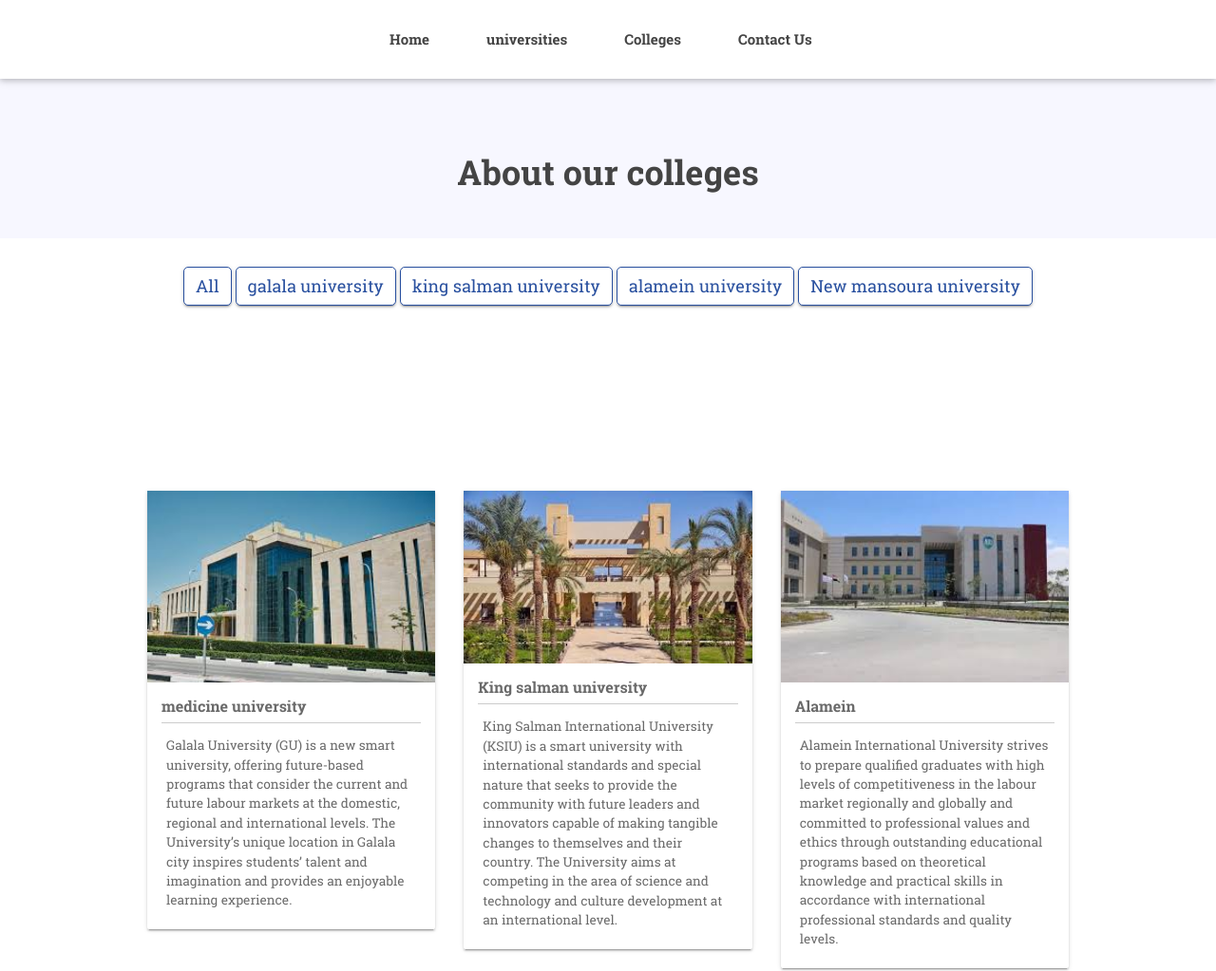
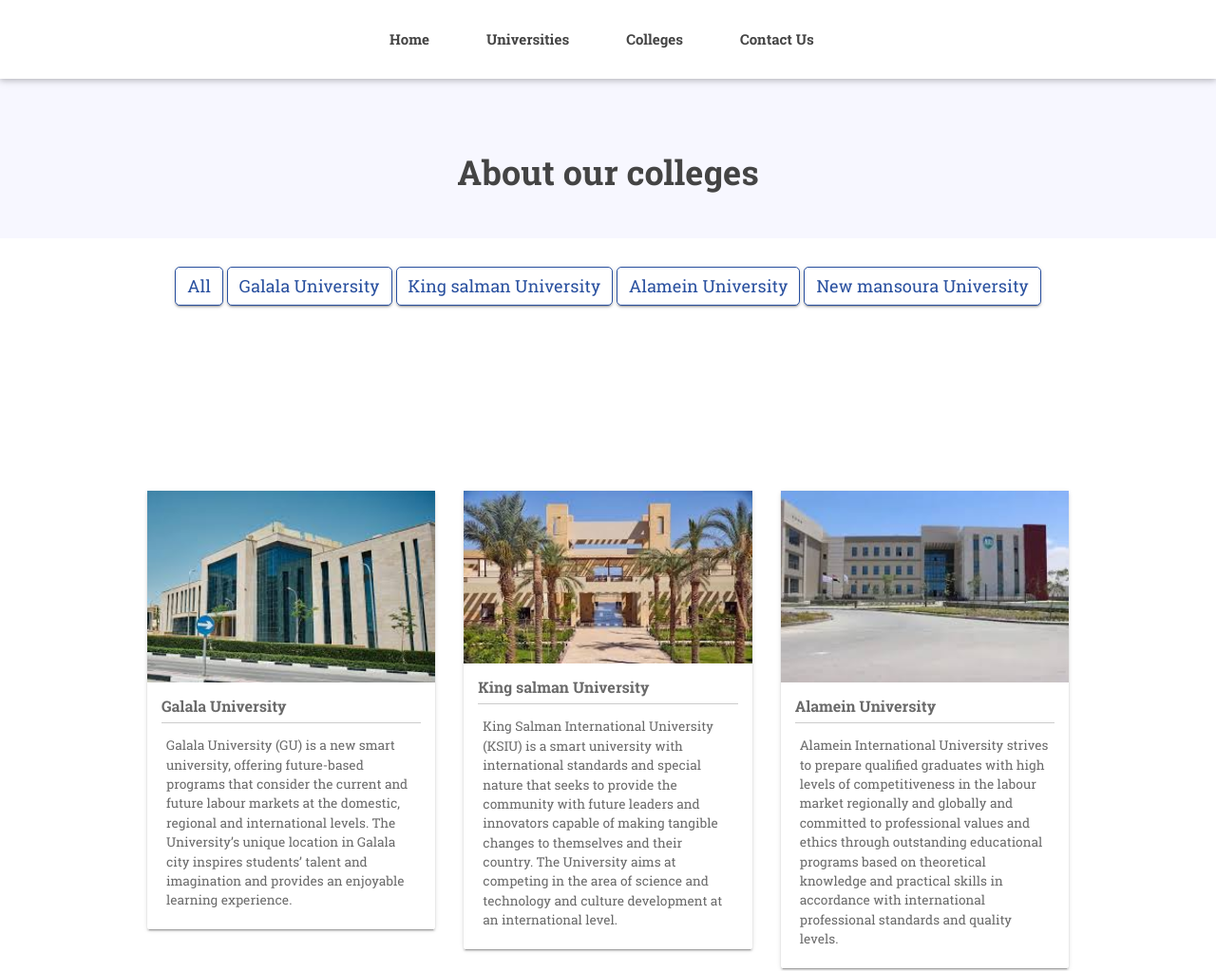
Before and after one commit to omarzo0/ahlia-project, a plain HTML site: page colleges.html in a window 1280 px wide. Shown: the top 1023 px of the page at 95% size. Drawn offline with Linux system fonts and the light colour scheme.

Commit message:
update college.html
3ady

```diff
--- a/colleges.html
+++ b/colleges.html
@@ -37,7 +37,7 @@
             <div id="menu" class="col-md-9 d-none d-md-block nav-item">
               <ul>
                 <li><a href="index.html">Home</a></li>
-                <li><a href="universities.html">universities</a></li>
+                <li><a href="universities.html">Universities</a></li>
                 <li><a href="colleges.html">Colleges</a></li>
                 <li><a href="contact_us.html">Contact Us</a></li>
               </ul>
@@ -65,22 +65,22 @@
               All
             </button>
             <button class="btn btn-default filter-button" data-filter="hdpe">
-              galala university
+              Galala University
             </button>
             <button
               class="btn btn-default filter-button"
               data-filter="sprinkle"
             >
-              king salman university
+              King salman University
             </button>
             <button class="btn btn-default filter-button" data-filter="spray">
-              alamein university
+              Alamein University
             </button>
             <button
               class="btn btn-default filter-button"
               data-filter="irrigation"
             >
-              New mansoura university
+              New mansoura University
             </button>
           </div>
           <br />
@@ -92,7 +92,7 @@
                   <div class="courc-card">
                     <img src="assets/images/download.jpeg" alt="" />
                     <div class="cource-det">
-                      <h6>medicine university</h6>
+                      <h6>Galala University</h6>
                       <ul>
                         <li>
                           Galala University (GU) is a new smart university,
@@ -111,7 +111,7 @@
                   <div class="courc-card">
                     <img src="assets/images/download (1).jpeg" alt="" />
                     <div class="cource-det">
-                      <h6>King salman university</h6>
+                      <h6>King salman University</h6>
                       <ul>
                         <li>
                           King Salman International University (KSIU) is a smart
@@ -131,7 +131,7 @@
                   <div class="courc-card">
                     <img src="assets/images/download (2).jpeg" alt="" />
                     <div class="cource-det">
-                      <h6>Alamein</h6>
+                      <h6>Alamein University</h6>
                       <ul>
                         <li>
                           Alamein International University strives to prepare
```
